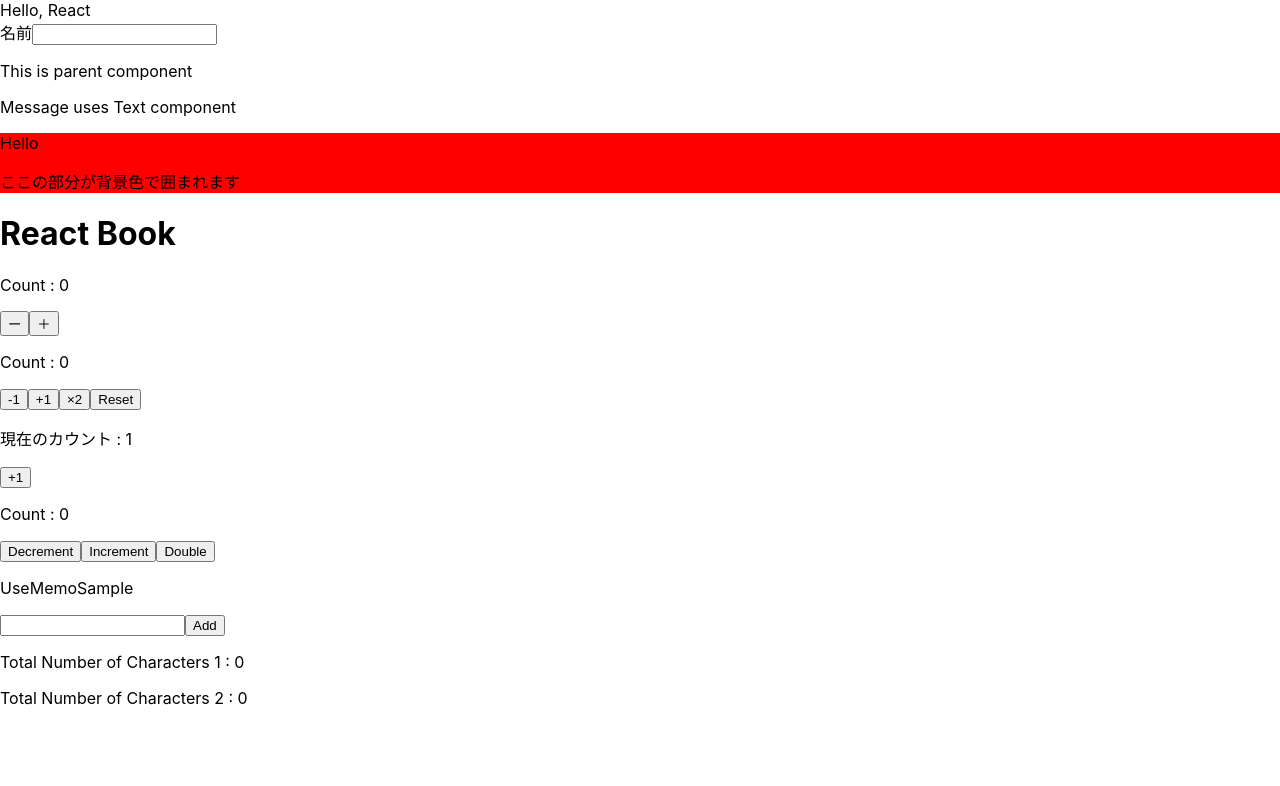
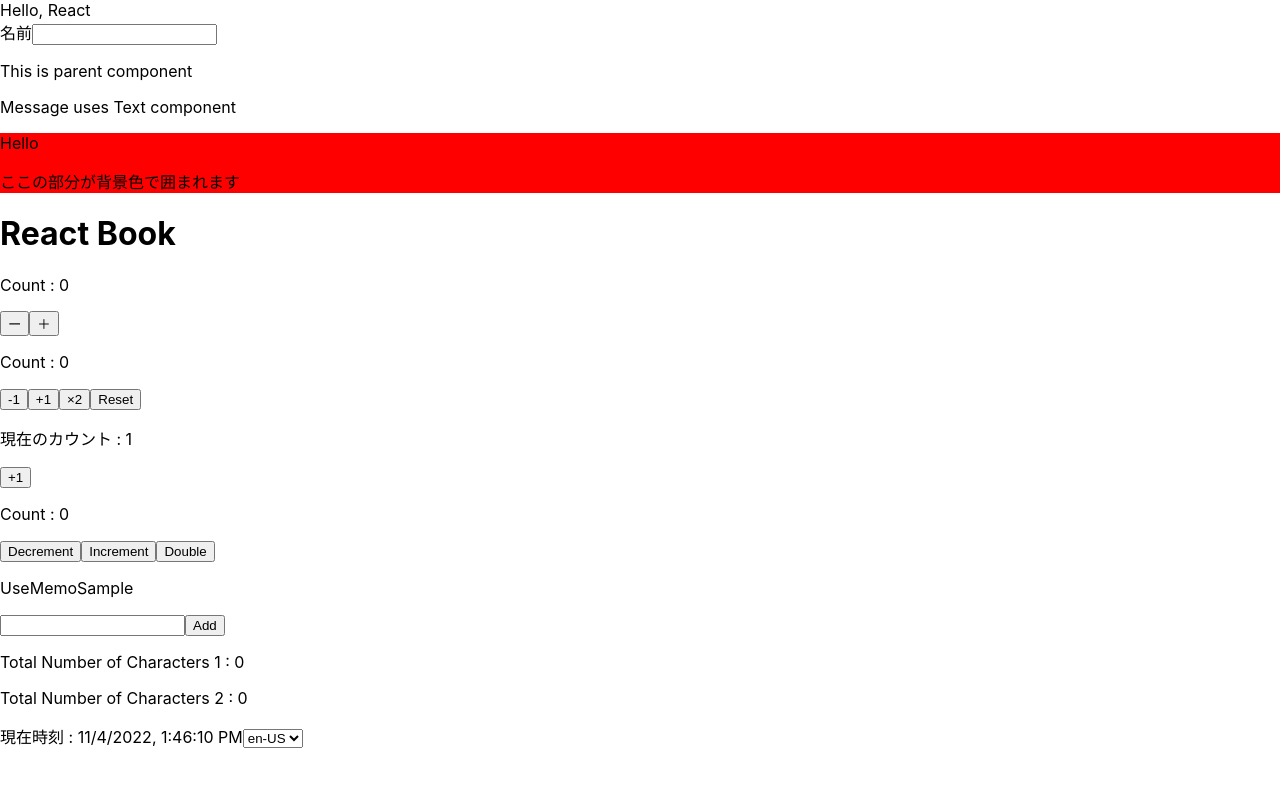
Before and after one commit to RiRyCasals/react-sample, a React (Create React App) app: page / in a window 1280 px wide. Shown: the top 786 px of the page. Built offline with nearby package versions, Linux system fonts and the light colour scheme.

Commit message:
p103まで終了

```diff
--- /dev/null
+++ b/src/components/Clock.tsx
@@ -0,0 +1,57 @@
+import { useState, useEffect } from "react";
+
+const UPDATE_CYCLE = 1000
+const KEY_LOCALE = 'KEY_LOCALE'
+
+enum Locale {
+    US = 'en-US',
+    JP = 'ja-JP'
+}
+
+const getLocaleFromString = (text: string) => {
+    switch(text) {
+        case Locale.US:
+            return Locale.US
+        case Locale.JP:
+            return Locale.JP
+        default:
+            return Locale.US
+    }
+}
+
+const Clock = () => {
+    const [timestamp, setTimestamp] = useState(new Date())
+    const [locale, setLocale] = useState(Locale.US)
+    useEffect(() => {
+        const timer = setInterval(() => {
+            setTimestamp(new Date())
+        }, UPDATE_CYCLE)
+        return () => {
+            clearInterval(timer)
+        }
+    }, [])
+    useEffect(() => {
+        const savedLocale = localStorage.getItem(KEY_LOCALE)
+        if(savedLocale !== null) {
+            setLocale(getLocaleFromString(savedLocale))
+        }
+    }, [])
+    useEffect(() => {
+        localStorage.setItem(KEY_LOCALE, locale)
+    }, [locale])
+    return (
+        <div>
+            <p>
+                <span id="current-time-label">現在時刻</span>
+                <span> : {timestamp.toLocaleString(locale)}</span>
+                <select value={locale}
+                        onChange={(e) => setLocale(getLocaleFromString(e.target.value))}>
+                    <option value={Locale.US}>{Locale.US}</option>
+                    <option value={Locale.JP}>{Locale.JP}</option>
+                </select>
+            </p>
+        </div>
+    )
+}
+
+export default Clock
--- a/src/index.tsx
+++ b/src/index.tsx
@@ -12,6 +12,7 @@
 import MemoFizzBuzz from './components/Parent'
 import CallbackButton from './components/UseCallbackSample'
 import UseMemoSample from './components/UseMemoSample';
+import Clock from './components/Clock';
 
 const root = ReactDOM.createRoot(
   document.getElementById('root') as HTMLElement
@@ -28,6 +29,7 @@
     <MemoFizzBuzz/>
     <CallbackButton/>
     <UseMemoSample/>
+    <Clock/>
   </div>
 );
 
```
